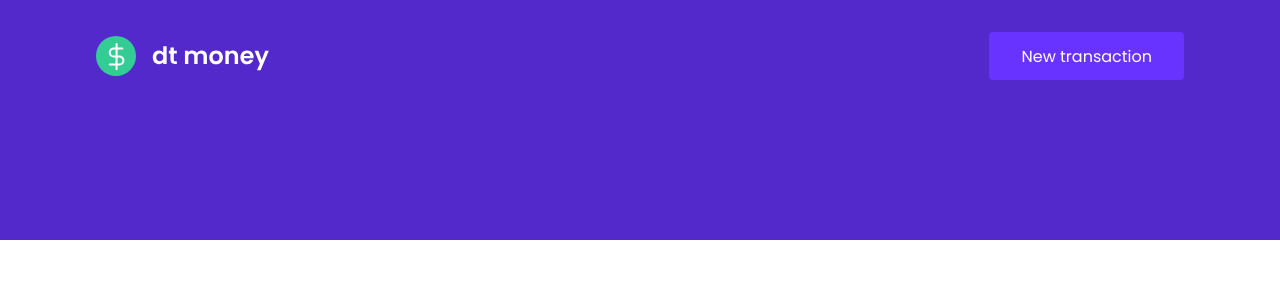
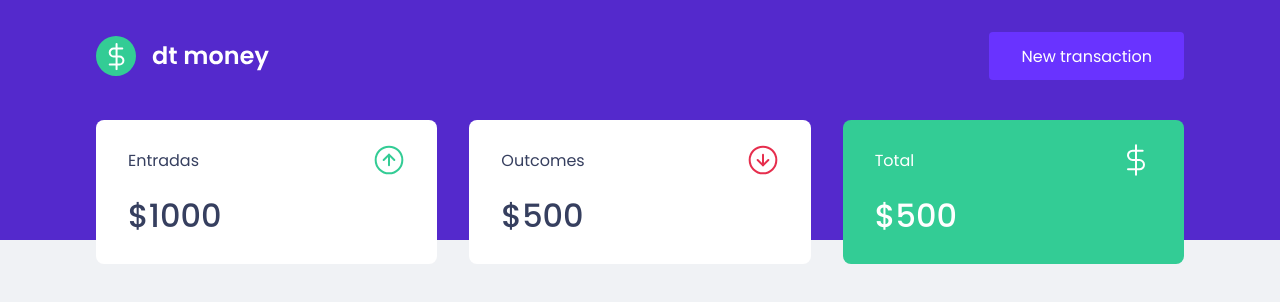
Before and after one commit to sergipe085/dt-money, a React (Create React App) app: page / in a window 1280 px wide. Shown: the top 302 px of the page. Built offline with nearby package versions, Linux system fonts and the light colour scheme.

Commit message:
dashboard and summary components

```diff
--- a/public/index.html
+++ b/public/index.html
@@ -11,7 +11,7 @@
 
     <title>mymoney</title>
 
-    <link href="https://fonts.googleapis.com/css2?family=Poppins:wght@600&display=swap" rel="stylesheet">
+    <link href="https://fonts.googleapis.com/css2?family=Poppins:wght@500;600&display=swap" rel="stylesheet">
     <link href="https://fonts.googleapis.com/css2?family=Poppins&display=swap" rel="stylesheet">
 
   </head>
--- a/src/App.tsx
+++ b/src/App.tsx
@@ -1,3 +1,4 @@
+import { Dashboard } from "./components/Dashboard";
 import { Header } from "./components/Header";
 import { GlobalStyle } from "./styles/global";
 
@@ -5,6 +6,7 @@
   return (
     <>
       <Header/>
+      <Dashboard/>
       <GlobalStyle/>
     </>
   );
--- /dev/null
+++ b/src/components/Dashboard/index.tsx
@@ -0,0 +1,11 @@
+import React from 'react'
+import { Summary } from '../Summary'
+import { Container } from "./styles"
+
+export function Dashboard() {
+  return (
+    <Container>
+      <Summary/>
+    </Container>
+  )
+}
--- /dev/null
+++ b/src/components/Dashboard/styles.ts
@@ -0,0 +1,7 @@
+import styled from "styled-components";
+
+export const Container = styled.main`
+    max-width: 1120px;
+    margin: 0 auto;
+    padding: 2.5rem 1rem;
+`;
--- /dev/null
+++ b/src/components/Summary/index.tsx
@@ -0,0 +1,33 @@
+import React from 'react'
+import { Container } from "./styles"
+import incomeImg from "../../assets/income.svg";
+import outcomeImg from "../../assets/outcome.svg";
+import totalImg from "../../assets/total.svg";
+
+export function Summary() {
+  return (
+    <Container>
+      <div>
+        <header>
+          <p>Entradas</p>
+          <img src={incomeImg} alt="Incomes"/>
+        </header>
+        <strong>$1000</strong>
+      </div>
+      <div>
+        <header>
+          <p>Outcomes</p>
+          <img src={outcomeImg} alt="Outcomes"/>
+        </header>
+        <strong>$500</strong>
+      </div>
+      <div className="highlitBackground">
+        <header>
+          <p>Total</p>
+          <img src={totalImg} alt="Total"/>
+        </header>
+        <strong>$500</strong>
+      </div>
+    </Container>
+  )
+}
--- /dev/null
+++ b/src/components/Summary/styles.ts
@@ -0,0 +1,34 @@
+import styled from "styled-components";
+
+export const Container = styled.main`
+    display: grid;
+    grid-template-columns: repeat(3, 1fr);
+    gap: 2rem;
+    margin-top: -10rem;
+
+    div {
+        background: var(--shape);
+        padding: 1.5rem 2rem;
+        border-radius: 0.5rem;
+        color: var(--text-title);
+
+        header {
+            display: flex;
+            justify-content: space-between;
+            align-items: center;
+        }
+
+        strong {
+            display: block;
+            margin-top: 1rem;
+            font-size: 2rem;
+            font-weight: 500;
+            line-height: 3rem;
+        }
+
+        &.highlitBackground {
+            background: var(--green);
+            color: #fff;
+        }
+    }
+`;
--- a/src/styles/global.ts
+++ b/src/styles/global.ts
@@ -5,13 +5,13 @@
         --background: #f0f2f5;
         --red: #e52e4d;
         --blue: #5429cc;
+        --green: #33cc95;
 
         --blue-light: #6933ff;
 
         --text-title: #363f5f;
         --text-body: #969cb3;
 
-        --background: #f0f2f5;
         --shape: #ffffff;
     }
 
@@ -32,7 +32,7 @@
     }
 
     body {
-        background: var(---background);
+        background: var(--background);
         -webkit-font-smoothing: antialiased;
     }
 
```
